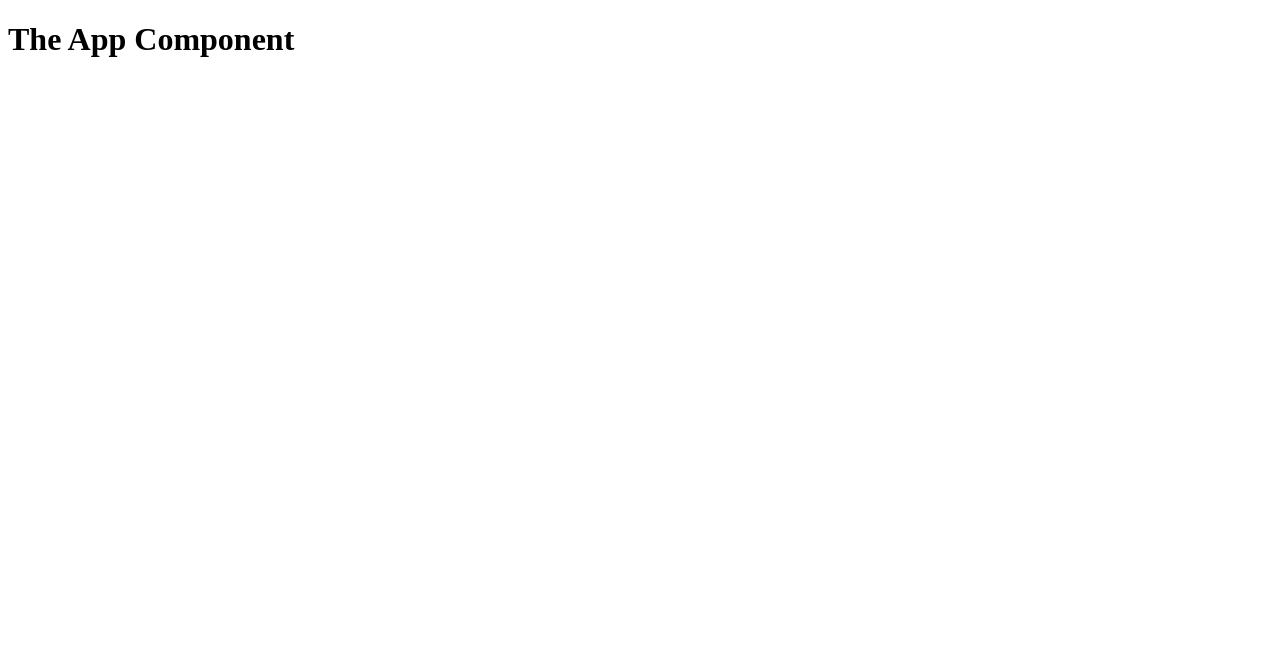
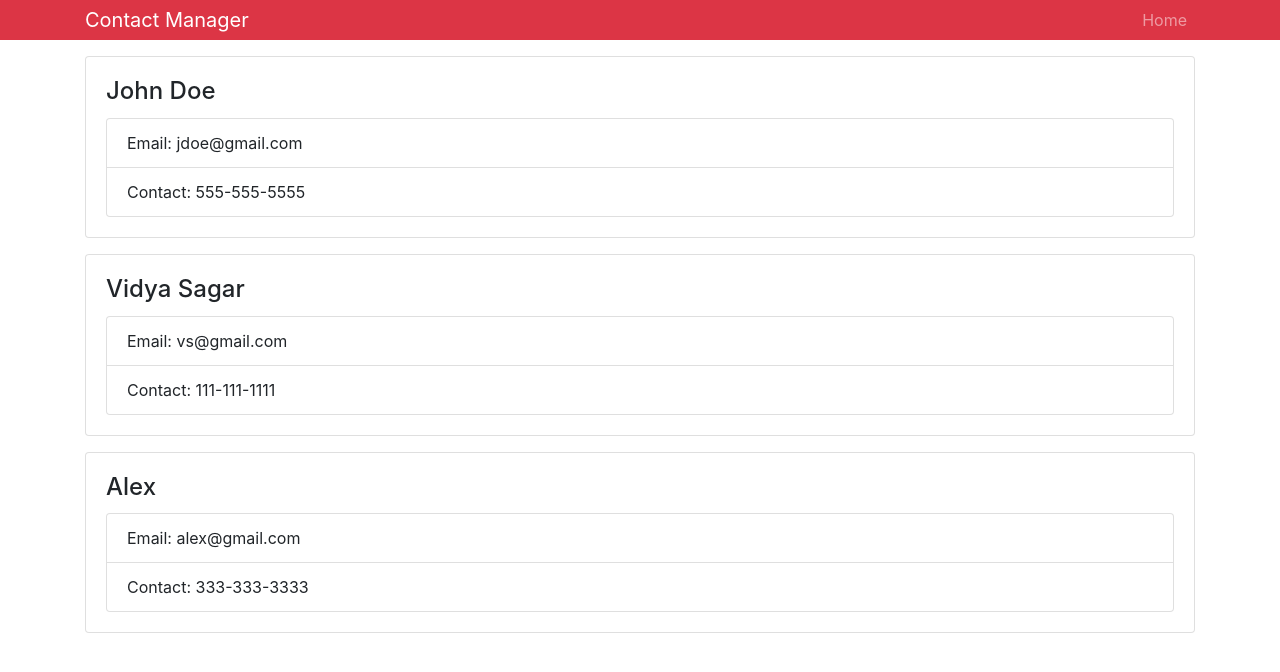
Before and after one commit to sagar949/react-contactmanager, a React (Create React App) app: page / in a window 1280 px wide. Shown: the top 672 px of the page. Built offline with nearby package versions, Linux system fonts and the light colour scheme.

Commit message:
added Contacts component

```diff
--- a/package.json
+++ b/package.json
@@ -3,6 +3,7 @@
   "version": "0.1.0",
   "private": true,
   "dependencies": {
+    "bootstrap": "^4.1.3",
     "eslint": "^5.5.0",
     "react": "^16.5.0",
     "react-dom": "^16.5.0",
--- a/src/App.js
+++ b/src/App.js
@@ -1,10 +1,17 @@
 import React, { Component } from 'react';
+import Contacts from './components/Contacts';
+import Header from './components/Header';
+
+import 'bootstrap/dist/css/bootstrap.min.css';
 
 class App extends Component {
   render() {
     return (
       <div className="App">
-        <h1>The App Component</h1>
+        <Header branding="Contact Manager" />
+        <div className="container">
+          <Contacts />
+        </div>
       </div>
     );
   }
--- /dev/null
+++ b/src/components/Contact.js
@@ -0,0 +1,27 @@
+import React, { Component } from 'react';
+import PropTypes from 'prop-types';
+
+export default class Contact extends Component {
+  static propTypes = {
+    contact: PropTypes.object.isRequired
+  };
+
+  render() {
+    const { name, email, phone } = this.props.contact;
+    return (
+      <div className="card card-body mb-3">
+        <h4 className="card-title">{name}</h4>
+        <ul className="list-group">
+          <li className="list-group-item">Email: {email}</li>
+          <li className="list-group-item">Contact: {phone}</li>
+        </ul>
+      </div>
+    );
+  }
+}
+
+// Contact.propTypes = {
+//   name: PropTypes.string.isRequired,
+//   email: PropTypes.string.isRequired,
+//   phone: PropTypes.string.isRequired
+// };
--- /dev/null
+++ b/src/components/Contacts.js
@@ -0,0 +1,37 @@
+import React, { Component } from 'react';
+import Contact from './Contact';
+
+export default class Contacts extends Component {
+  state = {
+    contacts: [
+      {
+        id: 1,
+        name: 'John Doe',
+        email: 'jdoe@gmail.com',
+        phone: '555-555-5555'
+      },
+      {
+        id: 2,
+        name: 'Vidya Sagar',
+        email: 'vs@gmail.com',
+        phone: '111-111-1111'
+      },
+      {
+        id: 3,
+        name: 'Alex',
+        email: 'alex@gmail.com',
+        phone: '333-333-3333'
+      }
+    ]
+  };
+  render() {
+    const { contacts } = this.state;
+    return (
+      <div>
+        {contacts.map(contact => (
+          <Contact key={contact.id} contact={contact} />
+        ))}
+      </div>
+    );
+  }
+}
--- /dev/null
+++ b/src/components/Header.js
@@ -0,0 +1,40 @@
+import React from 'react';
+import PropTypes from 'prop-types';
+
+const Header = props => {
+  const { branding } = props;
+  return (
+    <div>
+      <nav className="navbar navbar-expand-sm navbar-dark bg-danger mb-3 py-0">
+        <div className="container">
+          <a href="/" className="navbar-brand">
+            {branding}
+          </a>
+          <div>
+            <ul className="navbar-nav mr-auto">
+              <li className="nav-item">
+                <a href="/" className="nav-link">
+                  Home
+                </a>
+              </li>
+            </ul>
+          </div>
+        </div>
+      </nav>
+    </div>
+  );
+};
+
+Header.defaultProps = {
+  branding: 'My App'
+};
+
+Header.propTypes = {
+  branding: PropTypes.string.isRequired
+};
+
+// const headingStyle = {
+//   color: 'Green',
+//   fontSize: '50px'
+// };
+export default Header;
```
Also changed, not shown: 1 other file (tests, documents, lock files or other folders).
